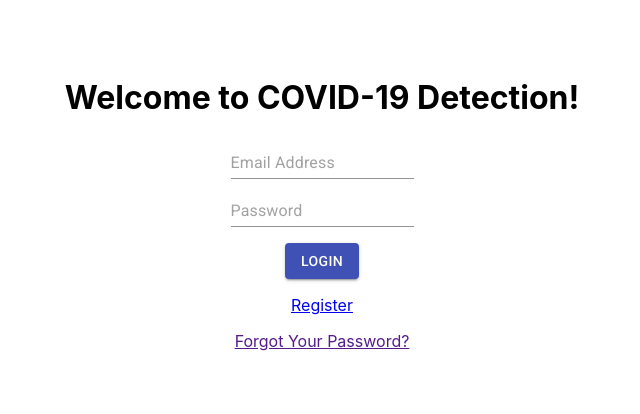
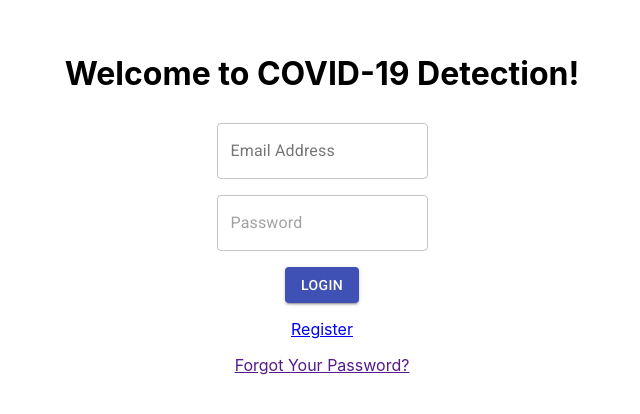
Before and after one commit to leroment/COVID-19-Detection-System, a React (Create React App) app in the folder website/: page / in a window 1280 px wide. Shown: the part 184-598 px from the top of the page, without its empty margins (318-958 px from the left). Built offline with nearby package versions, Linux system fonts and the light colour scheme.

Commit message:
fix login page

```diff
--- a/website/src/App.js
+++ b/website/src/App.js
@@ -1,6 +1,4 @@
-import React, { useState, useEffect } from "react";
-import logo from "./logo.svg";
-import axios from "axios";
+import React from "react";
 import "./App.css";
 import Login from "./components/Login";
 import Register from "./components/Register";
--- a/website/src/components/Login.js
+++ b/website/src/components/Login.js
@@ -1,36 +1,39 @@
-import React, { useState } from "react";
+import React from "react";
 
-import {
-  Button,
-  TextField,
-  Grid,
-  Link as MaterialLink,
-} from "@material-ui/core";
+import { Button, TextField, Grid } from "@material-ui/core";
 import { Link } from "react-router-dom";
 import { Formik } from "formik";
+import * as Yup from "yup";
 
 function Login() {
-  const [email, setEmail] = useState("");
-  const [password, setPassword] = useState("");
-  const [isLoggedIn, setIsLoggedIn] = useState(false);
-
-  // function validateForm() {
-  //   return email.length > 0 && password.length > 0;
-  // }
-
-  function handleSubmit(event) {
-    event.preventDefault();
-
-    if (email === "admin@admin.com" && password === "admin123") {
-      console.log("Logged in Successfully!");
-      setIsLoggedIn(true);
-    }
-  }
+  const validationSchema = Yup.object().shape({
+    email: Yup.string()
+      .email("Invalid email address")
+      .required("Must enter an email address"),
+    password: Yup.string().required("Password is required"),
+  });
 
   return (
-    <Formik>
-      {() => (
-        <form>
+    <Formik
+      initialValues={{
+        email: "",
+        password: "",
+      }}
+      validationSchema={validationSchema}
+      onSubmit={(values, { setSubmitting, resetForm }) => {
+        setSubmitting(true);
+      }}
+    >
+      {({
+        values,
+        errors,
+        touched,
+        handleChange,
+        handleBlur,
+        handleSubmit,
+        isSubmitting,
+      }) => (
+        <form onSubmit={handleSubmit}>
           <Grid
             container
             justify="center"
@@ -42,20 +45,32 @@ function Login() {
             <h1>Welcome to COVID-19 Detection!</h1>
             <Grid item>
               <TextField
+                disabled={isSubmitting}
                 name="email"
                 type="email"
                 placeholder="Email Address"
-                onChange={(e) => setEmail(e.target.value)}
-                value={email}
+                onChange={handleChange}
+                onBlur={handleBlur}
+                value={values.email}
+                label="Email Address"
+                variant="outlined"
+                error={touched.email && errors.email}
+                helperText={touched.email && errors.email}
               />
             </Grid>
             <Grid item>
               <TextField
+                disabled={isSubmitting}
                 type="password"
+                id="password"
+                variant="outlined"
                 name="password"
+                onChange={handleChange}
+                onBlur={handleBlur}
                 placeholder="Password"
-                onChange={(e) => setPassword(e.target.value)}
-                value={password}
+                error={touched.password && errors.password}
+                helperText={touched.password && errors.password}
+                value={values.password}
               />
             </Grid>
             <Grid item>
```
